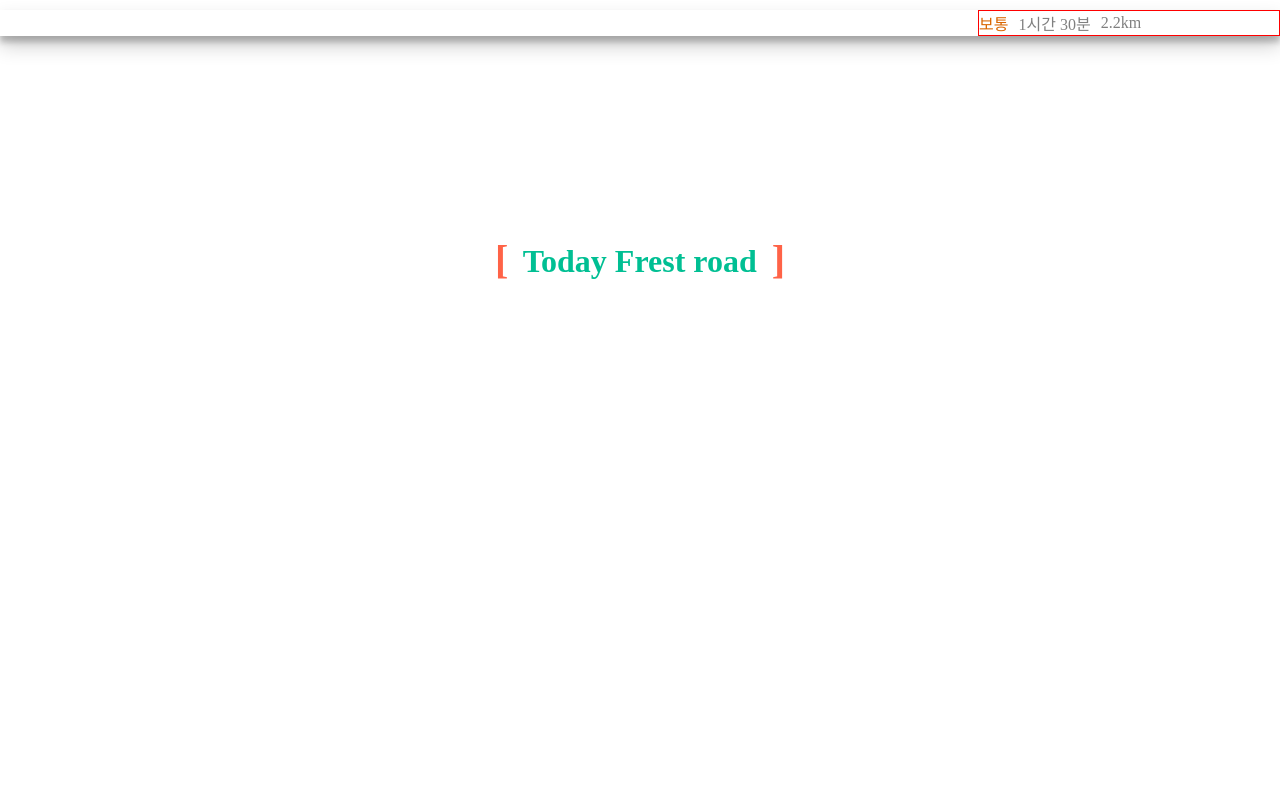
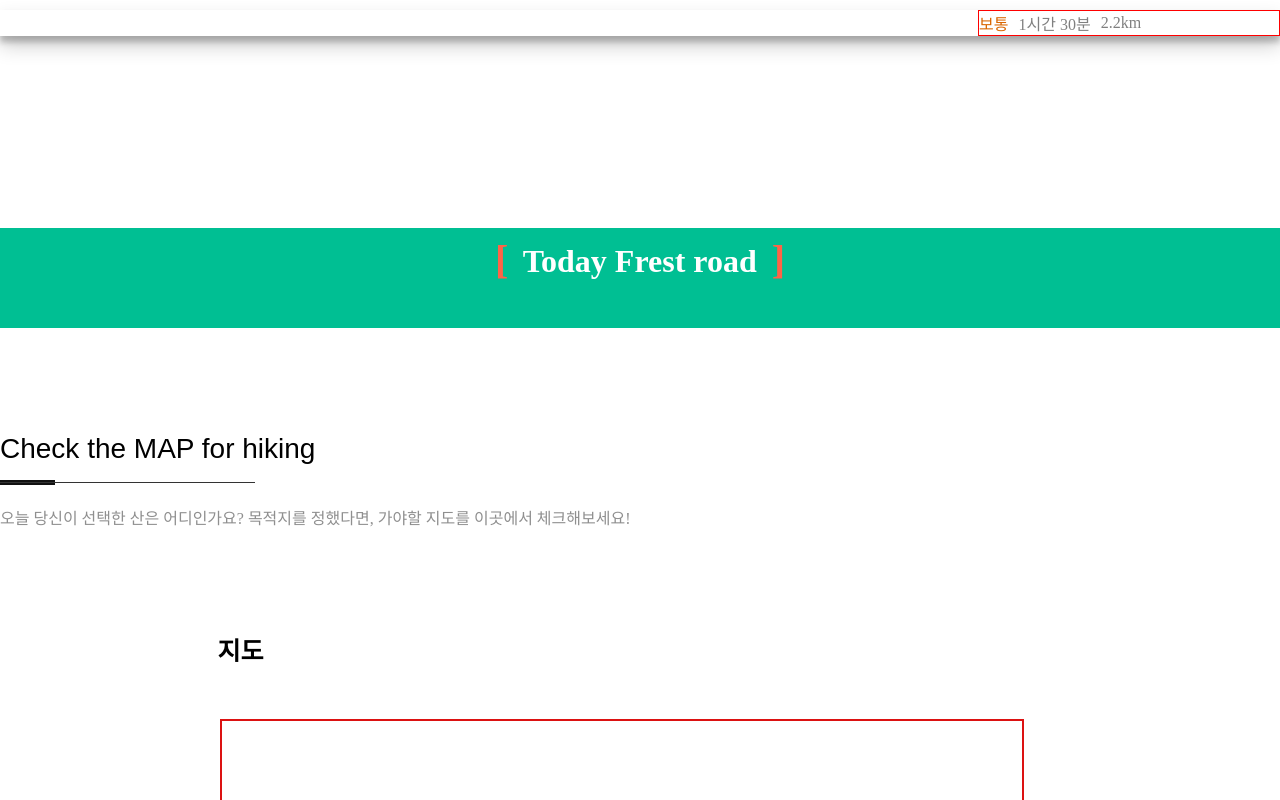
Before and after one commit to etesongg/forest-road-by-javascript, a plain HTML site: page details.html in a window 1280 px wide. Shown: the top 800 px of the page. Drawn offline with Linux system fonts and the light colour scheme.

Commit message:
tab css modify

```diff
--- a/details.html
+++ b/details.html
@@ -22,11 +22,13 @@
   </div>
 
   <!-- 중간에 슬로건  -->
+ <div class="greenBox">
 <div class="sixth-mother row">
   <h1 class="sixth col"> Today Frest road </h1>
 </div>
+</div>
 <div class="check-map">
-  <h1>Check the map for hiking </h1>
+  <h1>Check the MAP for hiking </h1>
   <p>오늘 당신이 선택한 산은 어디인가요? 목적지를 정했다면, 가야할 지도를 이곳에서 체크해보세요!</p>
 
 </div>
@@ -67,6 +69,6 @@
     </div>
   </section>
   </div>
-</div>
-<!-- <div class="full-color"></div> -->
+
+
 </main>
--- a/static/details.css
+++ b/static/details.css
@@ -91,6 +91,8 @@ body {
 
 .sixth.col {
   text-align: center;
+  background-color: #00bf93;
+  height: 100px;
 }
 
 .details-Line {
@@ -270,7 +272,7 @@ html {
 
 h1.sixth {
   position: relative;
-  color: #00bf93;
+  color: white;
 
   margin-top: 15%;
   margin-bottom: 5%;
@@ -301,6 +303,12 @@ h1.sixth:hover:before {
 h1.sixth:hover:after {
   transform: translateX(5px);
 }
+
+/* .greenBox {
+  background-color: #00bf93;
+  width: 100%;
+  height: 200px;
+} */
 
 /*  태블릿 반응형*/
 
```
